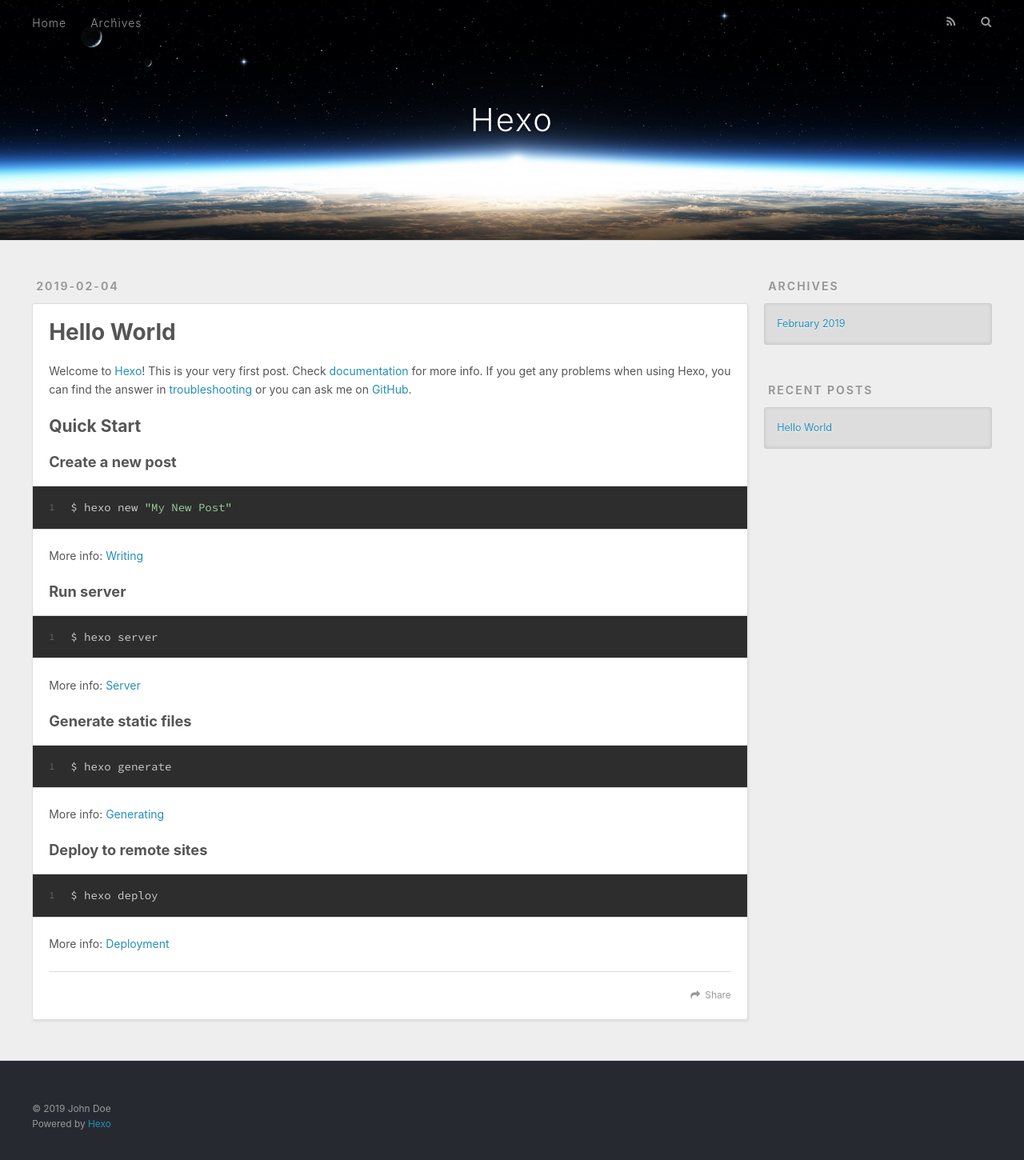
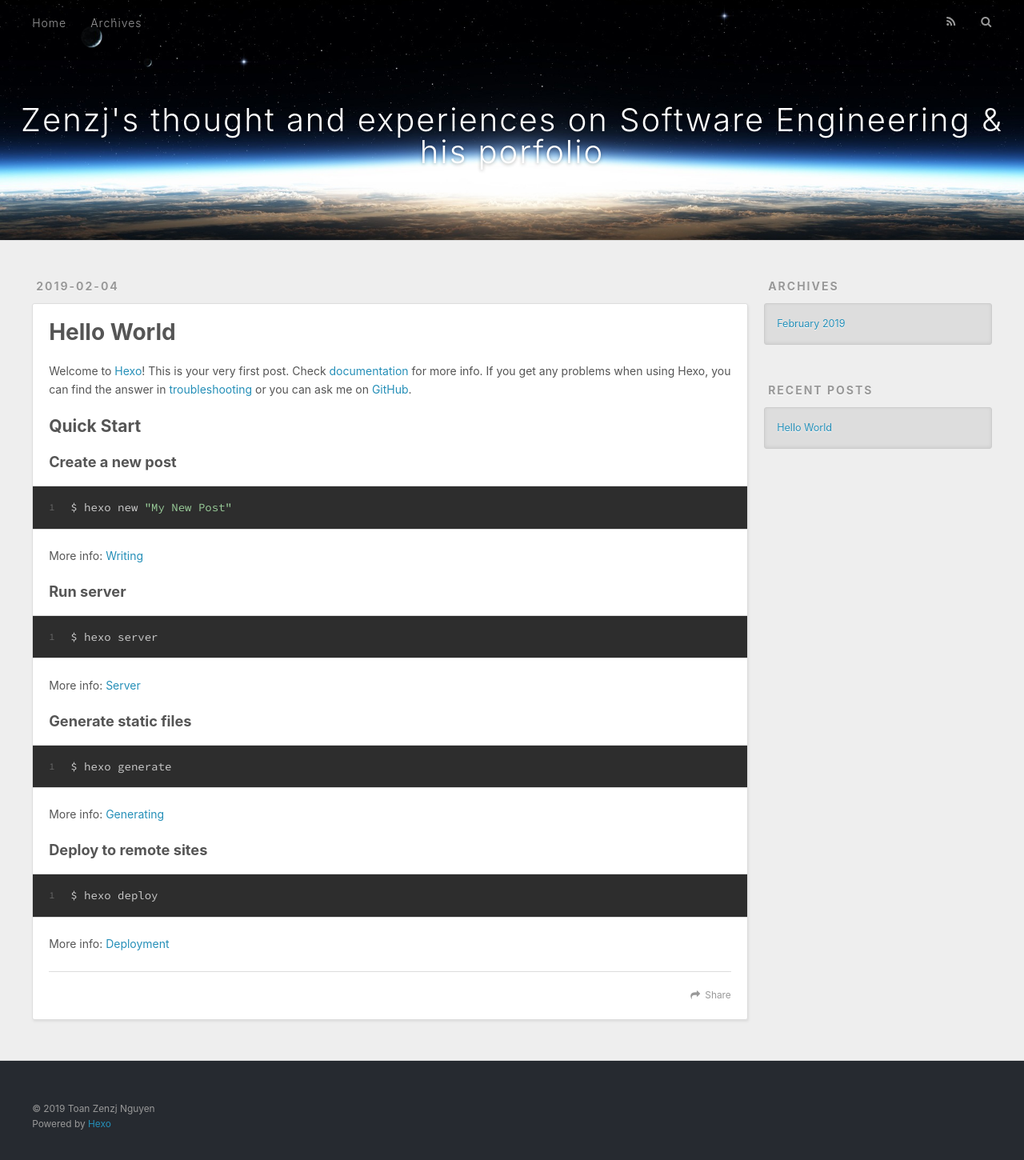
Before and after one commit to fluteguitar/fluteguitar.github.io, a plain HTML site: page index.html in a window 1280 px wide. Shown: the whole page at 80% size. Drawn offline with nearby package versions, Linux system fonts and the light colour scheme.

Commit message:
Site updated: 2019-02-04 15:33:44

```diff
--- a/index.html
+++ b/index.html
@@ -5,17 +5,20 @@
 
 
 
-  <title>Hexo</title>
+  <title>Zenzj&#39;s thought and experiences on Software Engineering &amp; his porfolio</title>
   <meta name="viewport" content="width=device-width, initial-scale=1, maximum-scale=1">
-  <meta property="og:type" content="website">
-<meta property="og:title" content="Hexo">
+  <meta name="description" content="Greeting visitors! welcome to my site.">
+<meta property="og:type" content="website">
+<meta property="og:title" content="Zenzj&#39;s thought and experiences on Software Engineering &amp; his porfolio">
 <meta property="og:url" content="http://yoursite.com/index.html">
-<meta property="og:site_name" content="Hexo">
+<meta property="og:site_name" content="Zenzj&#39;s thought and experiences on Software Engineering &amp; his porfolio">
+<meta property="og:description" content="Greeting visitors! welcome to my site.">
 <meta property="og:locale" content="default">
 <meta name="twitter:card" content="summary">
-<meta name="twitter:title" content="Hexo">
+<meta name="twitter:title" content="Zenzj&#39;s thought and experiences on Software Engineering &amp; his porfolio">
+<meta name="twitter:description" content="Greeting visitors! welcome to my site.">
 
-    <link rel="alternate" href="/atom.xml" title="Hexo" type="application/atom+xml">
+    <link rel="alternate" href="/atom.xml" title="Zenzj&#39;s thought and experiences on Software Engineering &amp; his porfolio" type="application/atom+xml">
 
 
     <link rel="icon" href="/favicon.png">
@@ -34,7 +37,7 @@
   <div id="header-outer" class="outer">
     <div id="header-title" class="inner">
       <h1 id="logo-wrap">
-        <a href="/" id="logo">Hexo</a>
+        <a href="/" id="logo">Zenzj&#39;s thought and experiences on Software Engineering &amp; his porfolio</a>
       </h1>
 
     </div>
@@ -97,7 +100,7 @@
 
     </div>
     <footer class="article-footer">
-      <a data-url="http://yoursite.com/2019/02/04/hello-world/" data-id="cjrq0gfos0000607e02zw3gee" class="article-share-link">Share</a>
+      <a data-url="http://yoursite.com/2019/02/04/hello-world/" data-id="cjrq2vjzt0000co7ex6wfnfhl" class="article-share-link">Share</a>
 
 
     </footer>
@@ -153,7 +156,7 @@
 
   <div class="outer">
     <div id="footer-info" class="inner">
-      &copy; 2019 John Doe<br>
+      &copy; 2019 Toan Zenzj Nguyen<br>
       Powered by <a href="http://hexo.io/" target="_blank">Hexo</a>
     </div>
   </div>
```
Also changed, not shown: 2019/02/04/hello-world/index.html (+6 -6 lines), archives/2019/02/index.html (+11 -8 lines), archives/2019/index.html (+11 -8 lines), archives/index.html (+11 -8 lines).
